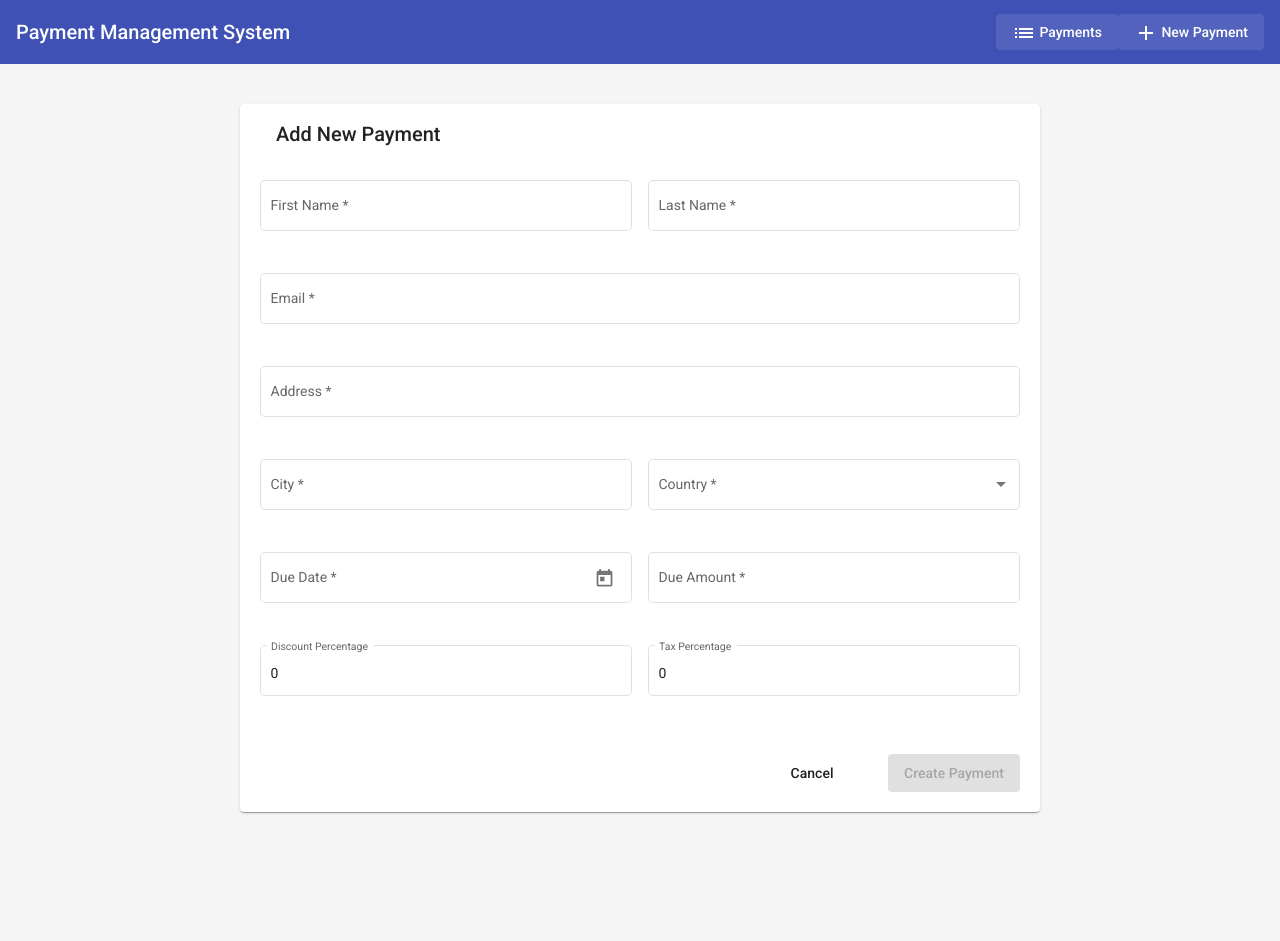
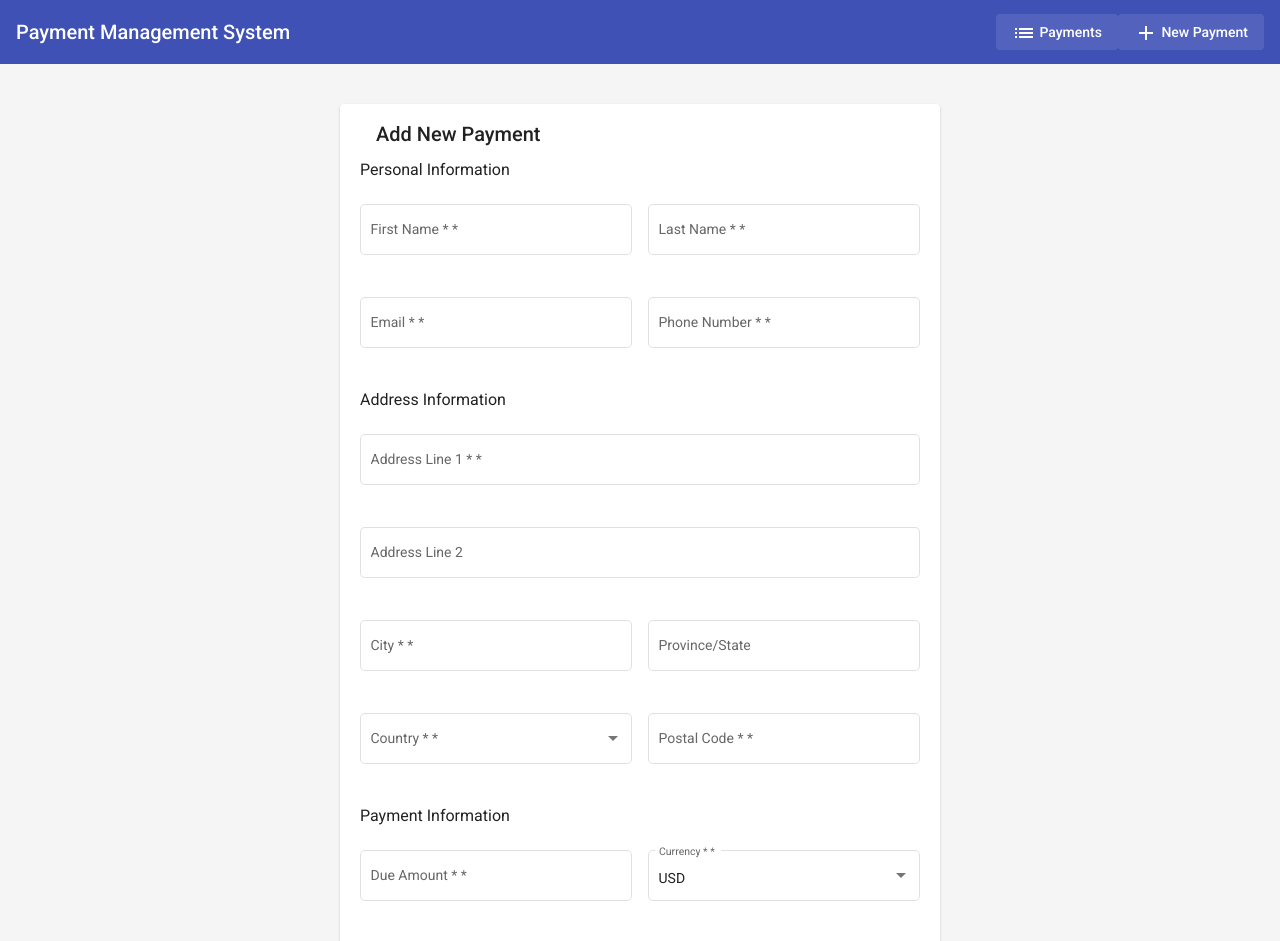
Before and after one commit to SmitPanchal1999/Payment-Management-System, an Angular app in the folder Frontend/payment-management-system/: page /#/payments/add in a window 1280 px wide. Shown: the top 941 px of the page. Before the commit the page ends 852 px from the top, so only its background shows below. Built offline with nearby package versions, Linux system fonts and the light colour scheme.

Commit message:
changed the logic for add payment

```diff
--- a/Frontend/payment-management-system/angular.json
+++ b/Frontend/payment-management-system/angular.json
@@ -59,7 +59,9 @@
         "serve": {
           "builder": "@angular-devkit/build-angular:dev-server",
           "options": {
-            "browserTarget": "payment-management-system:build"
+            "browserTarget": "payment-management-system:build",
+            "host": "localhost",
+            "port": 4200
           },
           "configurations": {
             "production": {
--- a/Frontend/payment-management-system/src/app/components/add-payment/add-payment.component.css
+++ b/Frontend/payment-management-system/src/app/components/add-payment/add-payment.component.css
@@ -1,7 +1,6 @@
 .add-payment-container {
-  max-width: 800px;
+  max-width: 600px;
   margin: 20px auto;
-  padding: 0 20px;
 }
 
 .add-payment-container mat-card {
@@ -11,8 +10,6 @@
 .payment-form {
   display: flex;
   flex-direction: column;
-  gap: 16px;
-  padding-top: 20px;
 }
 
 .form-row {
@@ -30,8 +27,7 @@
 
 .form-actions {
   display: flex;
-  justify-content: flex-end;
-  gap: 16px;
+  justify-content: space-between;
   margin-top: 20px;
 }
 
@@ -43,3 +39,7 @@ button mat-spinner {
   display: inline-block;
   margin-right: 8px;
 }
+
+.mat-form-field {
+  margin-bottom: 16px;
+}
--- a/Frontend/payment-management-system/src/app/components/add-payment/add-payment.component.html
+++ b/Frontend/payment-management-system/src/app/components/add-payment/add-payment.component.html
@@ -1,3 +1,4 @@
+<!-- Frontend/payment-management-system/src/app/components/add-payment/add-payment.component.html -->
 <div class="add-payment-container">
   <mat-card>
     <mat-card-header>
@@ -6,9 +7,12 @@
 
     <mat-card-content>
       <form [formGroup]="paymentForm" (ngSubmit)="onSubmit()" class="payment-form">
+        <!-- Personal Information -->
+        <div class="form-section">
+          <h3>Personal Information</h3>
           <div class="form-row">
             <mat-form-field appearance="outline">
-            <mat-label>First Name</mat-label>
+              <mat-label>First Name *</mat-label>
               <input matInput formControlName="payee_first_name" required>
               <mat-error *ngIf="paymentForm.get('payee_first_name')?.hasError('required')">
                 First name is required
@@ -16,7 +20,7 @@
             </mat-form-field>
 
             <mat-form-field appearance="outline">
-            <mat-label>Last Name</mat-label>
+              <mat-label>Last Name *</mat-label>
               <input matInput formControlName="payee_last_name" required>
               <mat-error *ngIf="paymentForm.get('payee_last_name')?.hasError('required')">
                 Last name is required
@@ -24,9 +28,10 @@
             </mat-form-field>
           </div>
 
+          <div class="form-row">
             <mat-form-field appearance="outline" class="full-width">
-          <mat-label>Email</mat-label>
-          <input matInput formControlName="payee_email" required type="email">
+              <mat-label>Email *</mat-label>
+              <input matInput formControlName="payee_email" type="email" required>
               <mat-error *ngIf="paymentForm.get('payee_email')?.hasError('required')">
                 Email is required
               </mat-error>
@@ -35,17 +40,35 @@
               </mat-error>
             </mat-form-field>
 
+            <mat-form-field appearance="outline">
+              <mat-label>Phone Number *</mat-label>
+              <input matInput formControlName="payee_phone_number" required placeholder="E.164 format: +1234567890">
+              <mat-error *ngIf="paymentForm.get('payee_phone_number')?.hasError('required')">
+                Phone number is required
+              </mat-error>
+            </mat-form-field>
+          </div>
+        </div>
+
+        <!-- Address Information -->
+        <div class="form-section">
+          <h3>Address Information</h3>
           <mat-form-field appearance="outline" class="full-width">
-          <mat-label>Address</mat-label>
-          <input matInput formControlName="payee_address" required>
-          <mat-error *ngIf="paymentForm.get('payee_address')?.hasError('required')">
-            Address is required
+            <mat-label>Address Line 1 *</mat-label>
+            <input matInput formControlName="payee_address_line_1" required>
+            <mat-error *ngIf="paymentForm.get('payee_address_line_1')?.hasError('required')">
+              Address line 1 is required
             </mat-error>
+          </mat-form-field>
+
+          <mat-form-field appearance="outline" class="full-width">
+            <mat-label>Address Line 2</mat-label>
+            <input matInput formControlName="payee_address_line_2">
           </mat-form-field>
 
           <div class="form-row">
             <mat-form-field appearance="outline">
-            <mat-label>City</mat-label>
+              <mat-label>City *</mat-label>
               <input matInput formControlName="payee_city" required>
               <mat-error *ngIf="paymentForm.get('payee_city')?.hasError('required')">
                 City is required
@@ -53,21 +76,80 @@
             </mat-form-field>
 
             <mat-form-field appearance="outline">
-            <mat-label>Country</mat-label>
+              <mat-label>Province/State</mat-label>
+              <input matInput formControlName="payee_province_or_state">
+            </mat-form-field>
+          </div>
+
+          <div class="form-row">
+            <mat-form-field appearance="outline">
+              <mat-label>Country *</mat-label>
               <mat-select formControlName="payee_country" required>
-              <mat-option *ngFor="let country of countries" [value]="country">
-                {{country}}
+                <mat-option *ngFor="let country of countries" [value]="country.code">
+                  {{country.name}} ({{country.code}})
                 </mat-option>
               </mat-select>
               <mat-error *ngIf="paymentForm.get('payee_country')?.hasError('required')">
                 Country is required
               </mat-error>
             </mat-form-field>
+
+            <mat-form-field appearance="outline">
+              <mat-label>Postal Code *</mat-label>
+              <input matInput formControlName="payee_postal_code" required>
+              <mat-error *ngIf="paymentForm.get('payee_postal_code')?.hasError('required')">
+                Postal code is required
+              </mat-error>
+            </mat-form-field>
+          </div>
+        </div>
+
+        <!-- Payment Information -->
+        <div class="form-section">
+          <h3>Payment Information</h3>
+          <div class="form-row">
+            <mat-form-field appearance="outline">
+              <mat-label>Due Amount *</mat-label>
+              <input matInput type="number" formControlName="due_amount" required>
+              <mat-error *ngIf="paymentForm.get('due_amount')?.hasError('required')">
+                Due amount is required
+              </mat-error>
+              <mat-error *ngIf="paymentForm.get('due_amount')?.hasError('min')">
+                Amount must be greater than 0
+              </mat-error>
+            </mat-form-field>
+
+            <mat-form-field appearance="outline">
+              <mat-label>Currency *</mat-label>
+              <mat-select formControlName="currency" required>
+                <mat-option value="USD">USD</mat-option>
+                <mat-option value="EUR">EUR</mat-option>
+                <mat-option value="GBP">GBP</mat-option>
+                <!-- Add more currencies as needed -->
+              </mat-select>
+              <mat-error *ngIf="paymentForm.get('currency')?.hasError('required')">
+                Currency is required
+              </mat-error>
+            </mat-form-field>
           </div>
 
           <div class="form-row">
             <mat-form-field appearance="outline">
-            <mat-label>Due Date</mat-label>
+              <mat-label>Discount Percentage</mat-label>
+              <input matInput type="number" formControlName="discount_percent">
+              <mat-hint>Optional, up to 2 decimal points</mat-hint>
+            </mat-form-field>
+
+            <mat-form-field appearance="outline">
+              <mat-label>Tax Percentage</mat-label>
+              <input matInput type="number" formControlName="tax_percent">
+              <mat-hint>Optional, up to 2 decimal points</mat-hint>
+            </mat-form-field>
+          </div>
+
+          <div class="form-row">
+            <mat-form-field appearance="outline">
+              <mat-label>Due Date *</mat-label>
               <input matInput [matDatepicker]="picker" formControlName="payee_due_date" required>
               <mat-datepicker-toggle matSuffix [for]="picker"></mat-datepicker-toggle>
               <mat-datepicker #picker></mat-datepicker>
@@ -77,38 +159,27 @@
             </mat-form-field>
 
             <mat-form-field appearance="outline">
-            <mat-label>Due Amount</mat-label>
-            <input matInput type="number" formControlName="due_amount" required>
-            <mat-error *ngIf="paymentForm.get('due_amount')?.hasError('required')">
-              Due amount is required
-            </mat-error>
-            <mat-error *ngIf="paymentForm.get('due_amount')?.hasError('min')">
-              Amount must be greater than 0
+              <mat-label>Payment Status *</mat-label>
+              <mat-select formControlName="payee_payment_status" required>
+                <mat-option value="pending">Pending</mat-option>
+                <mat-option value="due_now">Due Now</mat-option>
+                <mat-option value="overdue">Overdue</mat-option>
+              </mat-select>
+              <mat-error *ngIf="paymentForm.get('payee_payment_status')?.hasError('required')">
+                Payment status is required
               </mat-error>
             </mat-form-field>
           </div>
+        </div>
 
-        <div class="form-row">
-          <mat-form-field appearance="outline">
-            <mat-label>Discount Percentage</mat-label>
-            <input matInput type="number" formControlName="discount_percent">
-            <mat-error *ngIf="paymentForm.get('discount_percent')?.hasError('min')">
-              Discount must be between 0 and 100
-            </mat-error>
-          </mat-form-field>
-
-          <mat-form-field appearance="outline">
-            <mat-label>Tax Percentage</mat-label>
-            <input matInput type="number" formControlName="tax_percent">
-            <mat-error *ngIf="paymentForm.get('tax_percent')?.hasError('min')">
-              Tax must be between 0 and 100
-            </mat-error>
-          </mat-form-field>
-        </div>
 
         <div class="form-actions">
           <button mat-button type="button" routerLink="/payments">Cancel</button>
-          <button mat-raised-button color="primary" type="submit" [disabled]="!paymentForm.valid || isLoading">
+          <button
+            mat-raised-button
+            color="primary"
+            type="submit"
+            [disabled]="!isFormValid() || isLoading">
             <mat-spinner diameter="20" *ngIf="isLoading"></mat-spinner>
             <span *ngIf="!isLoading">Create Payment</span>
           </button>
--- a/Frontend/payment-management-system/src/app/components/add-payment/add-payment.component.ts
+++ b/Frontend/payment-management-system/src/app/components/add-payment/add-payment.component.ts
@@ -1,8 +1,10 @@
+// Frontend/payment-management-system/src/app/components/add-payment/add-payment.component.ts
 import { Component, OnInit } from '@angular/core';
 import { FormBuilder, FormGroup, Validators } from '@angular/forms';
 import { Router } from '@angular/router';
+import { MatInputModule } from '@angular/material/input';
+import { MatSnackBar } from '@angular/material/snack-bar';
 import { PaymentService } from '../../services/payment.service';
-import { MatSnackBar } from '@angular/material/snack-bar';
 
 @Component({
   selector: 'app-add-payment',
@@ -12,8 +14,30 @@ import { MatSnackBar } from '@angular/material/snack-bar';
 export class AddPaymentComponent implements OnInit {
   paymentForm!: FormGroup;
   isLoading = false;
-
-  countries = ['USA', 'UK', 'Canada', 'Australia', 'India']; // Add more as needed
+  selectedFile: File | null = null;
+  countries = [
+    { code: 'US', name: 'United States' },
+    { code: 'GB', name: 'United Kingdom' },
+    { code: 'CA', name: 'Canada' },
+    { code: 'AU', name: 'Australia' },
+    { code: 'DE', name: 'Germany' },
+    { code: 'FR', name: 'France' },
+    { code: 'IT', name: 'Italy' },
+    { code: 'ES', name: 'Spain' },
+    { code: 'JP', name: 'Japan' },
+    { code: 'CN', name: 'China' },
+    { code: 'IN', name: 'India' },
+    { code: 'BR', name: 'Brazil' },
+    { code: 'MX', name: 'Mexico' },
+    { code: 'RU', name: 'Russia' },
+    { code: 'ZA', name: 'South Africa' },
+    { code: 'SG', name: 'Singapore' },
+    { code: 'NZ', name: 'New Zealand' },
+    { code: 'AE', name: 'United Arab Emirates' },
+    { code: 'NL', name: 'Netherlands' },
+    { code: 'SE', name: 'Sweden' }
+  ];
+  statuses = ['pending', 'due_now', 'overdue'];
 
   constructor(
     private fb: FormBuilder,
@@ -31,30 +55,56 @@ export class AddPaymentComponent implements OnInit {
       payee_first_name: ['', [Validators.required]],
       payee_last_name: ['', [Validators.required]],
       payee_email: ['', [Validators.required, Validators.email]],
-      payee_address: ['', [Validators.required]],
+      payee_address_line_1: ['', [Validators.required]],
+      payee_address_line_2: [''],
       payee_city: ['', [Validators.required]],
       payee_country: ['', [Validators.required]],
+      payee_province_or_state: [''],
+      payee_postal_code: ['', [Validators.required]],
+      payee_phone_number: ['', [Validators.required, Validators.pattern(/^\+\d{1,3}\d{9,15}$/)]],
+      payee_payment_status: ['', [Validators.required]],
+      payee_added_date_utc: [new Date().toISOString(), [Validators.required]],
       payee_due_date: ['', [Validators.required]],
+      currency: ['USD', [Validators.required]],
+      discount_percent: [null],
+      tax_percent: [null],
       due_amount: ['', [Validators.required, Validators.min(0)]],
-      discount_percent: [0, [Validators.min(0), Validators.max(100)]],
-      tax_percent: [0, [Validators.min(0), Validators.max(100)]],
-      payee_payment_status: ['pending']
     });
+
+
   }
 
-  onSubmit(): void {
-    if (this.paymentForm.valid) {
+  async onSubmit(): Promise<void> {
+    if (this.isFormValid()) {
       this.isLoading = true;
-      this.paymentService.createPayment(this.paymentForm.value).subscribe({
-        next: () => {
-          this.snackBar.open('Payment created successfully', 'Close', { duration: 3000 });
-          this.router.navigate(['/payments']);
-        },
-        error: (error) => {
-          this.snackBar.open('Error creating payment: ' + error.message, 'Close', { duration: 3000 });
-          this.isLoading = false;
+      const formValue = this.paymentForm.value;
+
+      // Create a plain object for the payment
+      const paymentData = {
+        ...formValue// Include the selected file if present
+      };
+
+      try {
+        // Send the plain object to the payment service
+        await this.paymentService.createPayment(paymentData).toPromise();
+        this.snackBar.open('Payment created successfully', 'Close', { duration: 3000 });
+        this.router.navigate(['/payments']);
+      } catch (error: any) {
+        let errorMessage = 'Error creating payment';
+        if (error.error?.detail) {
+          errorMessage += ': ' + error.error.detail;
         }
-      });
+        this.snackBar.open(errorMessage, 'Close', { duration: 3000 });
+      } finally {
+        this.isLoading = false;
+      }
     }
   }
+
+  isFormValid(): boolean {
+    const isBasicFormValid = this.paymentForm.valid;
+
+
+    return isBasicFormValid;
+  }
 }
--- a/Frontend/payment-management-system/src/environments/environment.ts
+++ b/Frontend/payment-management-system/src/environments/environment.ts
@@ -4,7 +4,7 @@
 
 export const environment = {
   production: false,
-  apiUrl: 'http://localhost:4200'
+  apiUrl: 'http://localhost:3000'
 };
 
 /*
```
Lines whose indentation alone changed are shown as unchanged.
